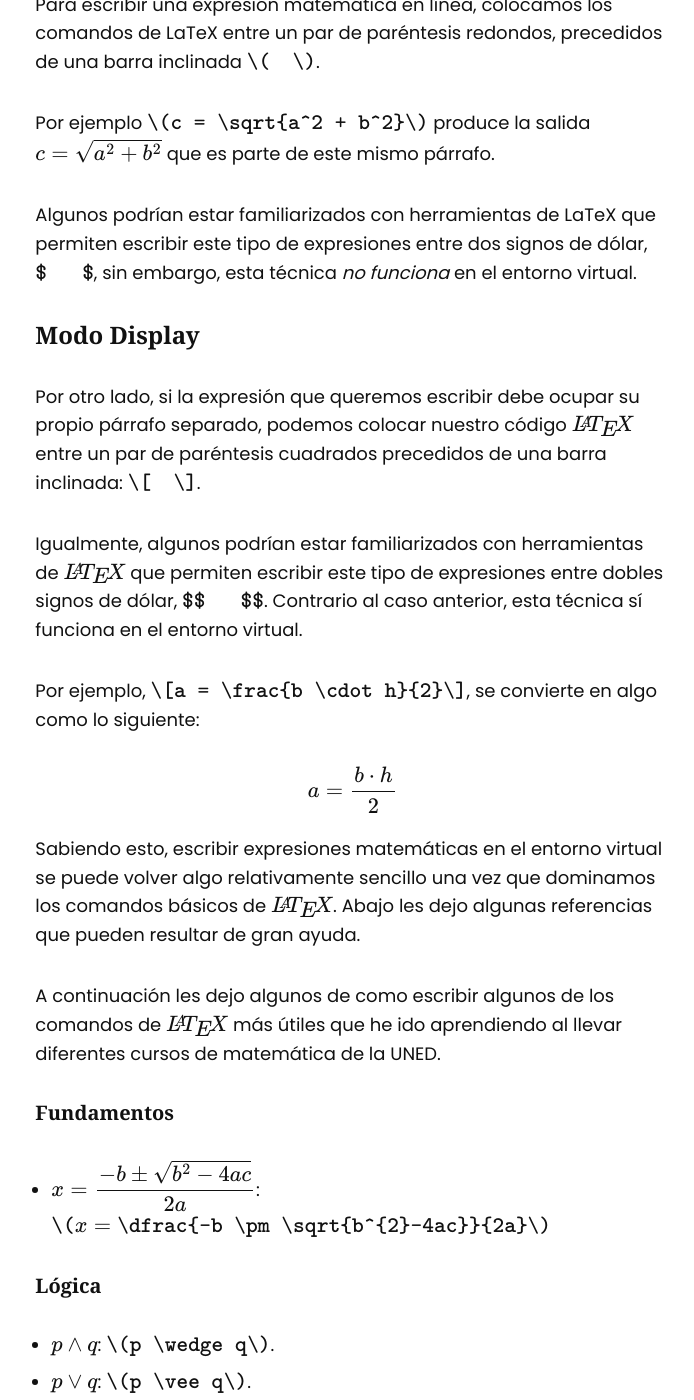
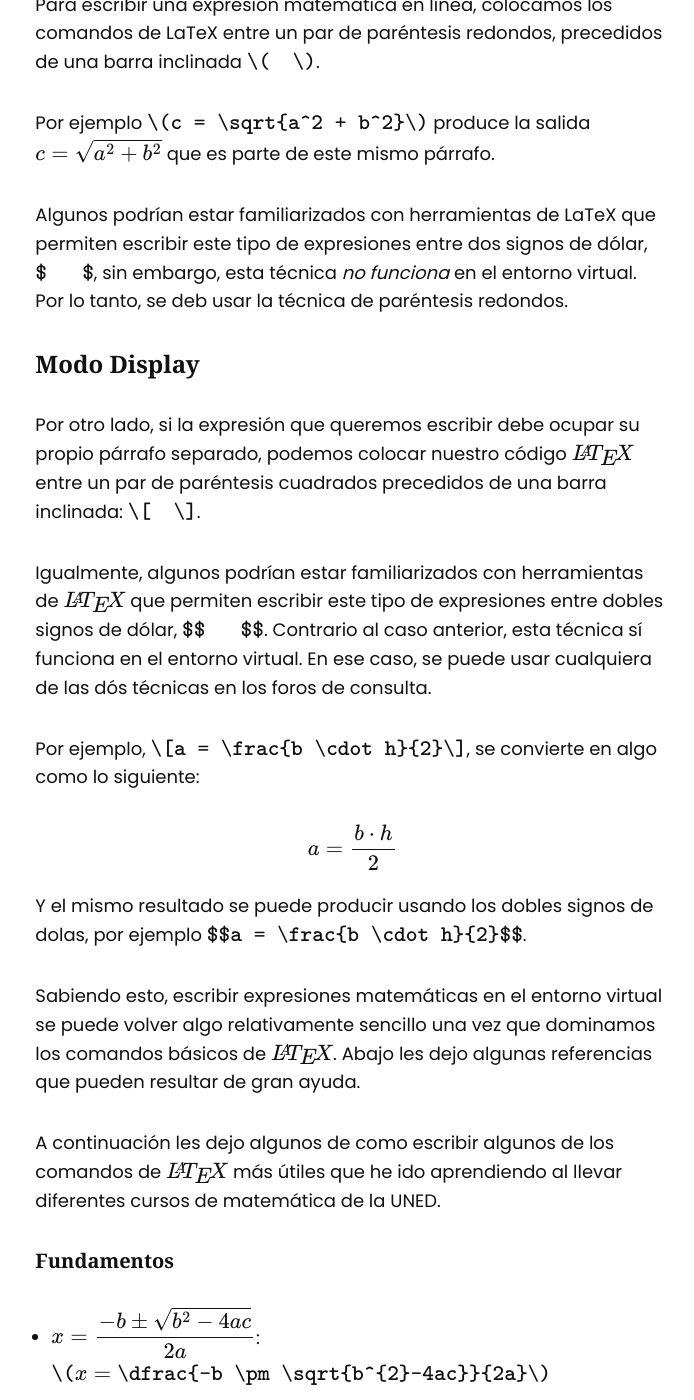
Before and after one commit to asoesem/asoesem.github.io, a Jekyll site: the page built from _posts/2023-12-07-latex-en-foro-de-consultas.md, in a window 1280 px wide and 1400 px high, scrolled down 1627 px. Shown: the whole window, without its empty margins (454-1148 px from the left). Built offline with Jekyll 4.4.1, drawn with Linux system fonts in a browser that asks for light colours.

Commit message:
Mejoras menores en la entrada de uso de latex en el foro

```diff
--- a/_posts/2023-12-07-latex-en-foro-de-consultas.md
+++ b/_posts/2023-12-07-latex-en-foro-de-consultas.md
@@ -26,17 +26,19 @@ Para escribir una expresión matemática en línea, colocamos los comandos de La
 
 Por ejemplo $$\texttt{\\}\texttt{(} \texttt{c = \sqrt{a^2 + b^2}} \texttt{\\}\texttt{)}$$ produce la salida $$c = \sqrt{a^2 + b^2}$$ que es parte de este mismo párrafo.
 
-Algunos podrían estar familiarizados con herramientas de LaTeX que permiten escribir este tipo de expresiones entre dos signos de dólar, $$\texttt{\$   \$}$$, sin embargo, esta técnica *no funciona* en el entorno virtual.
+Algunos podrían estar familiarizados con herramientas de LaTeX que permiten escribir este tipo de expresiones entre dos signos de dólar, $$\texttt{\$   \$}$$, sin embargo, esta técnica *no funciona* en el entorno virtual. Por lo tanto, se deb usar la técnica de paréntesis redondos.
 
 ### Modo Display
 
 Por otro lado, si la expresión que queremos escribir debe ocupar su propio párrafo separado, podemos colocar nuestro código $$\LaTeX$$ entre un par de paréntesis cuadrados precedidos de una barra inclinada: $$\texttt{\\}\texttt{[}\quad\texttt{\\}\texttt{]}$$.
 
-Igualmente, algunos podrían estar familiarizados con herramientas de $$\LaTeX$$ que permiten escribir este tipo de expresiones entre dobles signos de dólar, $$\texttt{\$\$   \$\$}$$. Contrario al caso anterior, esta técnica sí funciona en el entorno virtual.
+Igualmente, algunos podrían estar familiarizados con herramientas de $$\LaTeX$$ que permiten escribir este tipo de expresiones entre dobles signos de dólar, $$\texttt{\$\$   \$\$}$$. Contrario al caso anterior, esta técnica sí funciona en el entorno virtual. En ese caso, se puede usar cualquiera de las dós técnicas en los foros de consulta.
 
 Por ejemplo, $$\texttt{\\}\texttt{[}\texttt{a = \frac{b \cdot h}{2}}\texttt{\\}\texttt{]}$$, se convierte en algo como lo siguiente:
 
 $$a = \frac{b \cdot h}{2}$$
+
+Y el mismo resultado se puede producir usando los dobles signos de dolas, por ejemplo $$\texttt{\$\$}\texttt{a = \frac{b \cdot h}{2}}\texttt{\$\$}$$.
 
 Sabiendo esto, escribir expresiones matemáticas en el entorno virtual se puede volver algo relativamente sencillo una vez que dominamos los comandos básicos de $$\LaTeX$$. Abajo les dejo algunas referencias que pueden resultar de gran ayuda.
 
```
